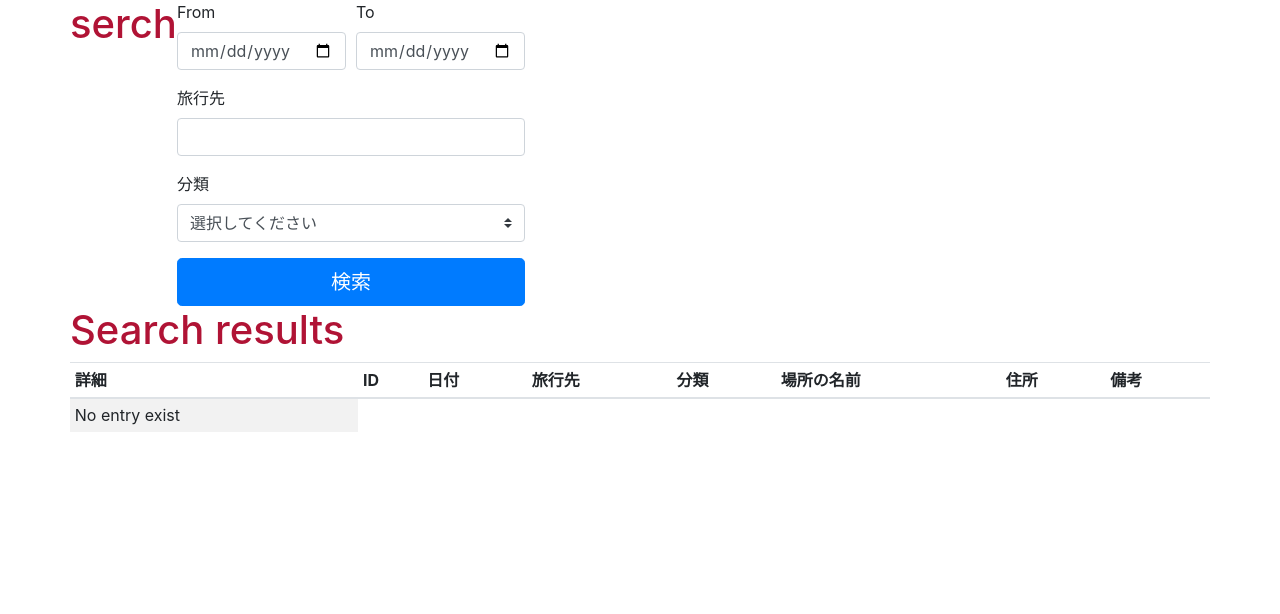
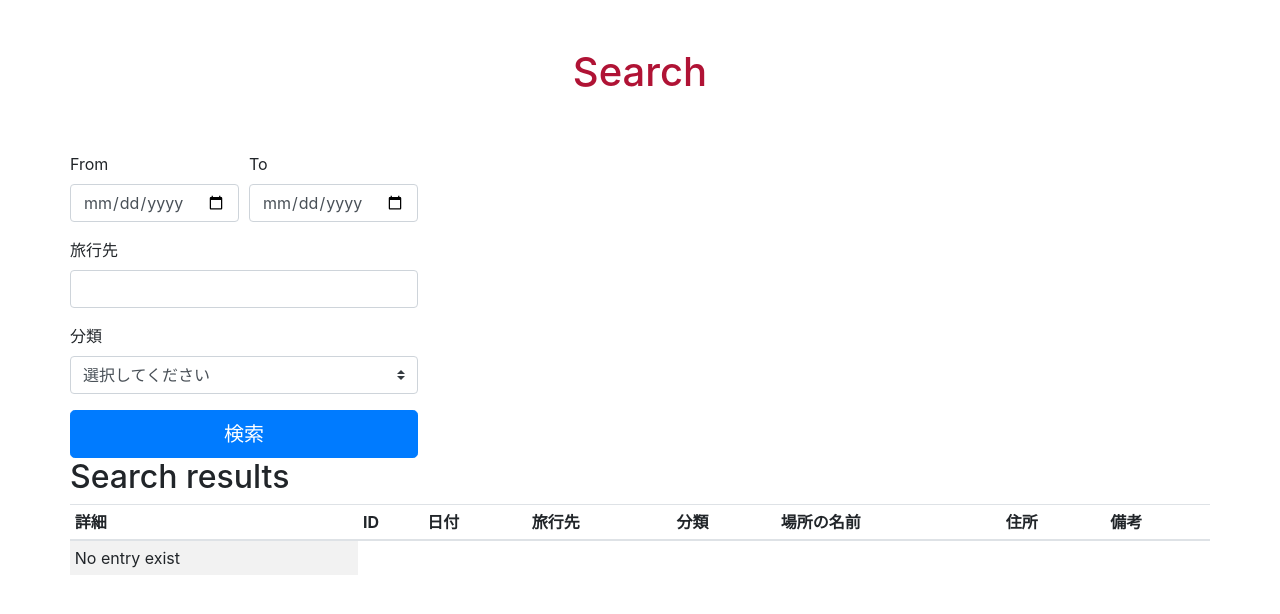
Before and after one commit to mitty1293/travel_map, a Flask app: page /search in a window 1280 px wide. Shown: the part 56-670 px from the top of the page. Run offline with Flask 2, Linux system fonts and the light colour scheme; data that the repository does not hold is empty; some libraries are stand-ins or nearby versions.

Commit message:
レイアウト修正

```diff
--- a/travel_map/app/templates/edit.html
+++ b/travel_map/app/templates/edit.html
@@ -3,8 +3,10 @@
 {{ super() }}
 {% endblock %}
 {% block content %}
+<div class="py-5 text-center">
+    <h1>edit</h1>
+</div>
 <div class="row">
-    <h1>edit</h1>
     {% for row in edit_results %}
     <form class="needs-validation" novalidate method="POST" action="/edit_submit">
         <input type="hidden" name="id" value="{{row['id']}}">
--- a/travel_map/app/templates/entry.html
+++ b/travel_map/app/templates/entry.html
@@ -3,8 +3,10 @@
 {{ super() }}
 {% endblock %}
 {% block content %}
+<div class="py-5 text-center">
+    <h1>entry</h1>
+</div>
 <div class="row">
-    <h1>entry</h1>
     <form class="needs-validation" novalidate method="POST" action="/entry_submit">
         <div class="mb-3">
             <input type="hidden" class="form-control" name="lat" value="{{lat}}" required>
--- a/travel_map/app/templates/search.html
+++ b/travel_map/app/templates/search.html
@@ -3,8 +3,10 @@
 {{ super() }}
 {% endblock %}
 {% block content %}
+<div class="py-5 text-center">
+    <h1>Search</h1>
+</div>
 <div class="row">
-    <h1>serch</h1>
     <form class="needs-validation" novalidate method="POST" action="/search_submit">
         <input type="hidden" name="id" value="">
         <div class="form-row">
@@ -34,7 +36,7 @@
     </form>
 </div>
 <div class="row">
-    <h1>Search results</h1>
+    <h2>Search results</h2>
     <table class="table table-striped table-sm">
         <thead>
             <tr>
--- a/travel_map/app/templates/search_address.html
+++ b/travel_map/app/templates/search_address.html
@@ -3,8 +3,10 @@
 {{ super() }}
 {% endblock %}
 {% block content %}
+<div class="py-5 text-center">
+    <h1>Search</h1>
+</div>
 <div class="row">
-    <h1>serch</h1>
     <form id="id_search_address_form" method="POST" action="/search_address_submit">
         <div class="mb-3">
             <label for="spot_name">場所の名前</label>
@@ -14,7 +16,7 @@
     </form>
 </div>
 <div class="row">
-    <h1>Search results</h1>
+    <h2>Search results</h2>
     <table class="table table-striped table-sm">
         <thead>
             <tr>
--- a/travel_map/app/templates/show.html
+++ b/travel_map/app/templates/show.html
@@ -3,8 +3,9 @@
 {{ super() }}
 {% endblock %}
 {% block content %}
-<div class="row">
-    <h1>show</h1>
+<div class="py-5 text-center">
+    <h1>Show</h1>
+</div>
 {% for row in show_results %}
 <h2>id</h2>
 {{row['id']}}
@@ -46,5 +47,4 @@
     </div>
 </div>
 {% endfor %}
-</div>
 {% endblock %}
```
Also changed, not shown: travel_map/app/templates/index.html (+4 -4 lines). Lines whose indentation alone changed are shown as unchanged.
